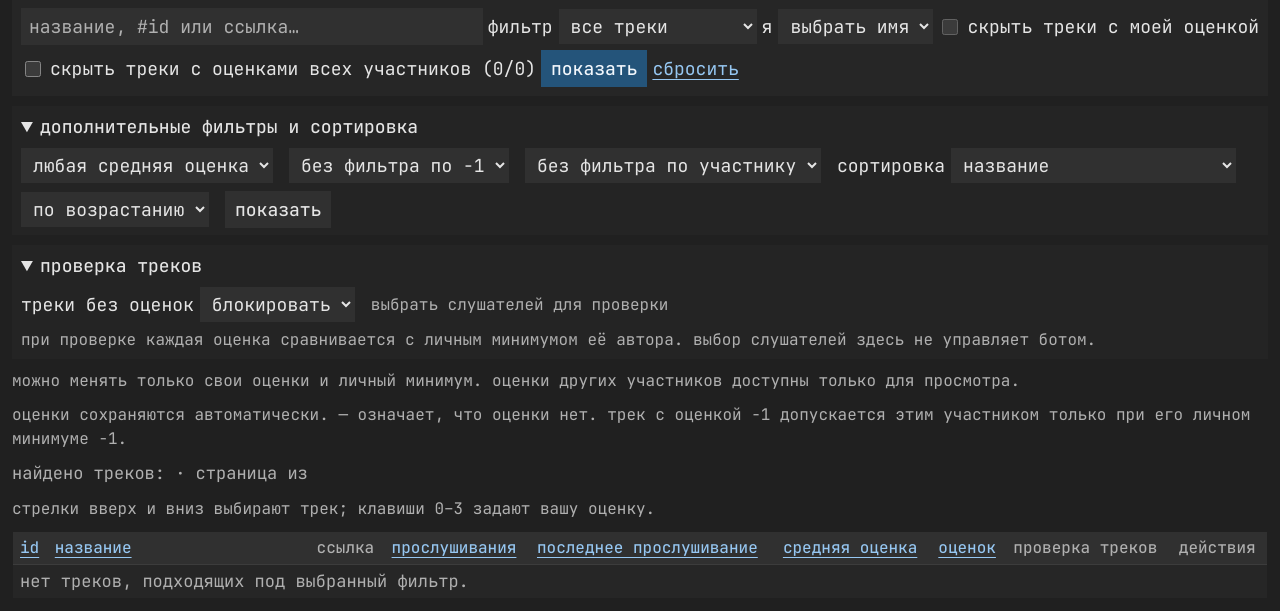
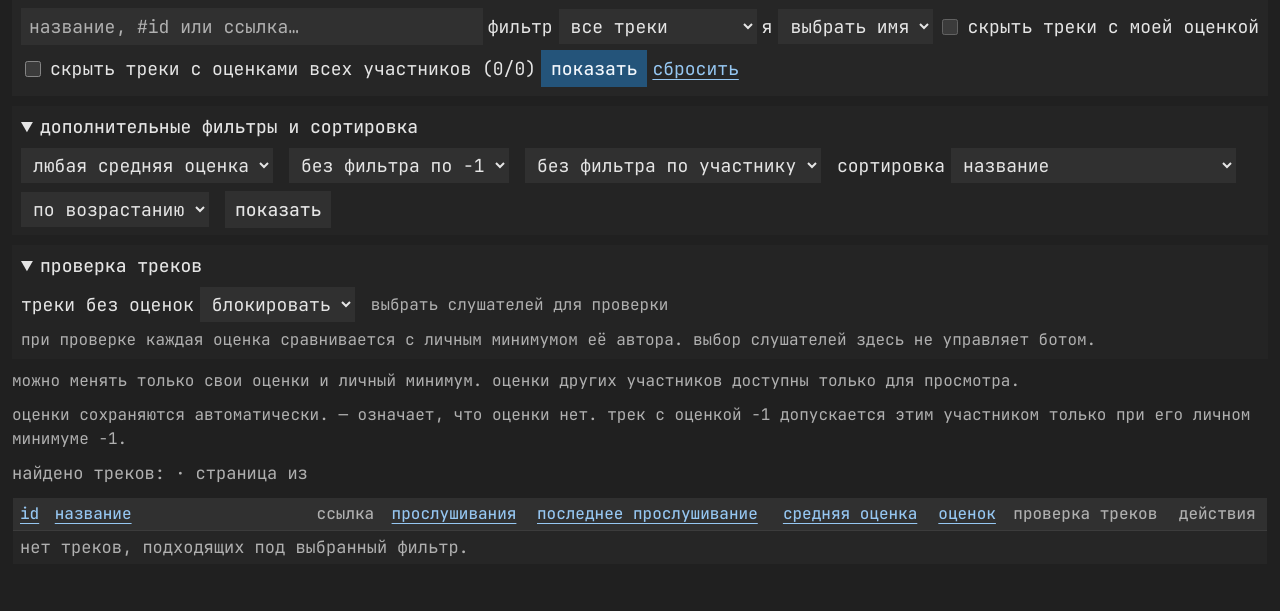
Before and after one commit to haaakez/musicbot-db, a Flask app: template templates/index.html in a window 1280 px wide. Shown: the part 375-986 px from the top of the page. After the commit the page ends 932 px from the top, so only its background shows below. Run offline with Flask 3, Linux system fonts and the light colour scheme; the template is opened without the code that fills it, so the values that code supplies are empty.

Commit message:
remove rating shortcuts

```diff
--- a/i18n.py
+++ b/i18n.py
@@ -521,8 +521,6 @@ RUSSIAN.update({
 })
 
 RUSSIAN.update({
-    'Up/down selects a song; 0–3 sets your rating.': 'стрелки вверх и вниз выбирают трек; клавиши 0–3 задают вашу оценку.',
-    'Selected song #{id}. Up/down selects; 0–3 rates your selected song.': 'выбран трек #{id}. вверх/вниз — выбор трека; 0–3 — ваша оценка.',
 })
 
 RUSSIAN.update({
--- a/static/dashboard.css
+++ b/static/dashboard.css
@@ -244,5 +244,3 @@ textarea { font: inherit; color: var(--text); background: var(--raised); border:
 .search-toolbar input[type=checkbox] { width: 16px; height: 16px; min-height: 0; padding: 0; accent-color: var(--accent); }
 
 .pending-title { color: #dfd08e; }
-
-.table-wrap tbody tr.rating-selected .song-title { background: #343f47; box-shadow: inset 3px 0 var(--accent); }
--- a/static/dashboard.js
+++ b/static/dashboard.js
@@ -423,30 +423,3 @@ document.getElementById('dashboard-refresh').addEventListener('click', event =>
 for (const checkbox of filters.querySelectorAll('[name=hide_mine], [name=hide_full]')) {
   checkbox.addEventListener('change', () => filters.requestSubmit());
 }
-
-let selectedRowIndex = -1;
-function selectRatingRow(index, scroll = false) {
-  if (!rows.length) return;
-  selectedRowIndex = Math.max(0, Math.min(rows.length - 1, index));
-  rows.forEach((row, i) => row.classList.toggle('rating-selected', i === selectedRowIndex));
-  const row = rows[selectedRowIndex];
-  if (scroll) row.scrollIntoView({block: 'nearest', inline: 'nearest'});
-  document.getElementById('rating-navigation').textContent = text('Selected song #{id}. Up/down selects; 0–3 rates your selected song.', {id: row.dataset.songId});
-}
-rows.forEach((row, index) => row.addEventListener('click', () => selectRatingRow(index)));
-selectRatingRow(0);
-document.addEventListener('keydown', event => {
-  if (event.ctrlKey || event.metaKey || event.altKey || event.target.closest('input,select,textarea,button,[contenteditable]')) return;
-  if (event.key === 'ArrowDown' || event.key === 'ArrowUp') {
-    event.preventDefault();
-    selectRatingRow(selectedRowIndex + (event.key === 'ArrowDown' ? 1 : -1), true);
-    return;
-  }
-  if (!/^[0-3]$/.test(event.key) || selectedRowIndex < 0 || event.repeat) return;
-  const select = rows[selectedRowIndex].querySelector('.rating-form select');
-  if (!select || select.disabled) return;
-  event.preventDefault();
-  if (select.value === event.key) return;
-  select.value = event.key;
-  select.dispatchEvent(new Event('change', {bubbles: true}));
-});
--- a/templates/index.html
+++ b/templates/index.html
@@ -181,7 +181,6 @@
       {% if page > 1 %}<a class="page-link" href="{{ page_url(page - 1) }}">{{ t('Previous') }}</a>{% endif %}
       {% if page < pages %}<a class="page-link" href="{{ page_url(page + 1) }}">{{ t('Next') }}</a>{% endif %}
     </p>
-    <p id="rating-navigation" class="hint" role="status">{{ t('Up/down selects a song; 0–3 sets your rating.') }}</p>
     <p id="save-status" class="hint" role="status" aria-live="polite"></p>
     <div class="table-wrap" tabindex="0" aria-label="{{ t('Songs and ratings') }}">
       <table>
```
Also changed, not shown: README.md.
